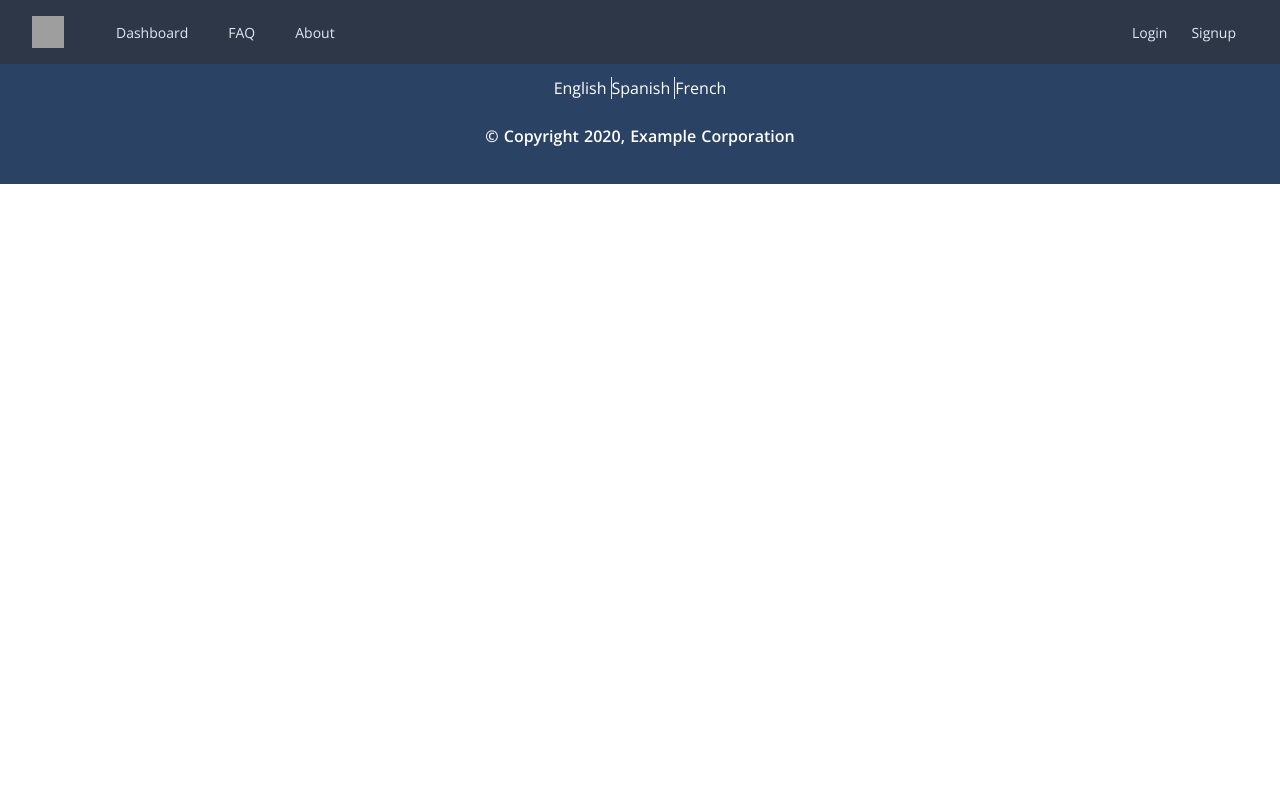
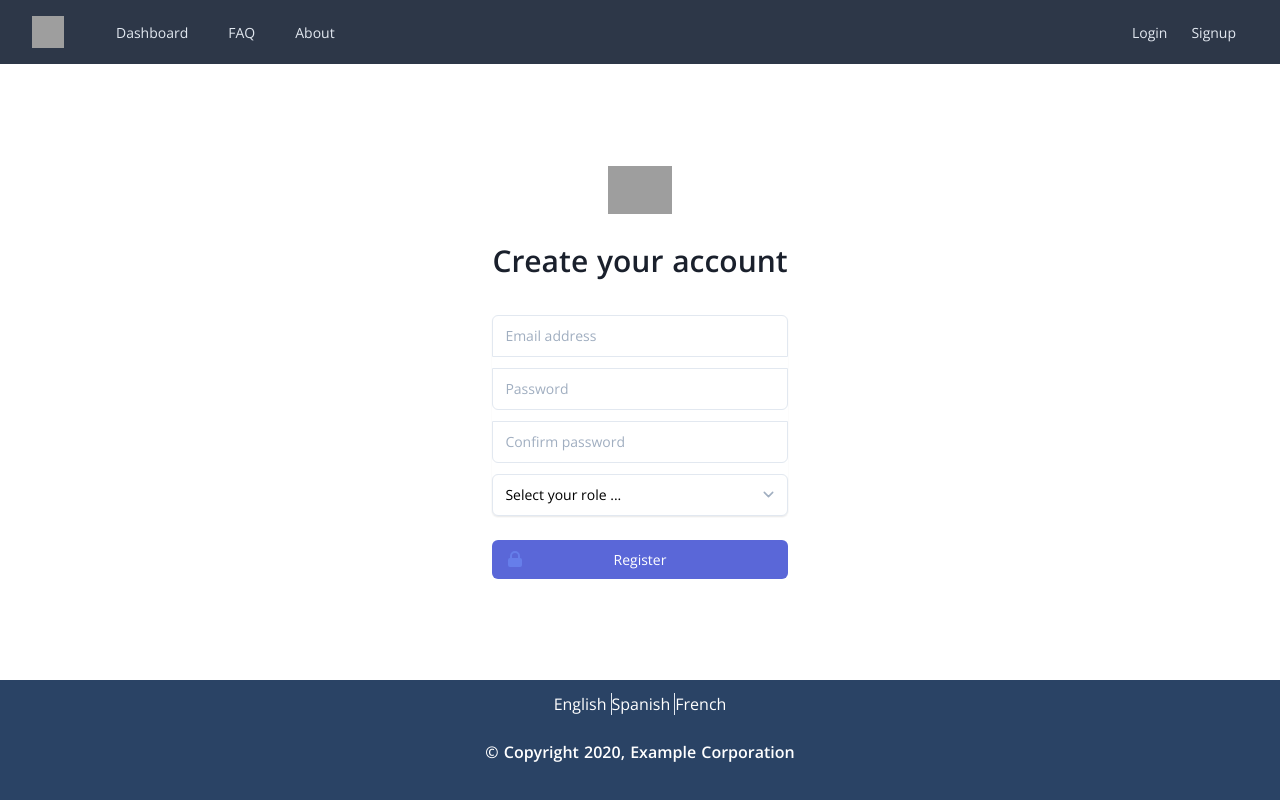
Before and after one commit to rafi-isakh/my-vue-app, a Nuxt app: page /register in a window 1280 px wide. Built offline with nearby package versions, Linux system fonts and the light colour scheme; grey boxes are pictures that could not be loaded.

Commit message:
add registration page

```diff
--- a/components/Navigation.vue
+++ b/components/Navigation.vue
@@ -23,7 +23,7 @@
             <div class="ml-4 flex items-center md:ml-6">
               <nuxt-link to="login" class="text-gray-300 hover:bg-gray-700 hover:text-white px-3 py-2
                 rounded-md text-sm font-medium"  @click.native="toggleActiveClass('')">Login</nuxt-link>
-              <nuxt-link to="#" class="text-gray-300 hover:bg-gray-700 hover:text-white px-3 py-2
+              <nuxt-link to="register" class="text-gray-300 hover:bg-gray-700 hover:text-white px-3 py-2
                 rounded-md text-sm font-medium" @click.native="toggleActiveClass('')">Signup</nuxt-link>
             </div>
           </div>
--- /dev/null
+++ b/pages/register.vue
@@ -0,0 +1,77 @@
+<template>
+  <div class="flex bg-gray-50 px-4 m-auto">
+    <div class="max-w-md space-y-8 content">
+      <div>
+        <img class="mx-auto h-12 w-auto" src="https://tailwindui.com/img/logos/workflow-mark-indigo-600.svg" alt="Workflow">
+        <h2 class="mt-6 text-center text-3xl font-extrabold text-gray-900">
+          Create your account
+        </h2>
+      </div>
+      <form class="mt-8 space-y-6" action="#" method="POST" @submit.prevent="handleSubmit">
+        <input type="hidden" name="remember" value="true">
+        <div class="rounded-md shadow-sm -space-y-px">
+          <div>
+            <label for="email-address" class="sr-only">Email address</label>
+            <input id="email-address" name="email" type="email" v-model="email" autocomplete="email" required
+              class="appearance-none rounded-none relative block w-full px-3 py-2 border border-gray-300
+              placeholder-gray-500 text-gray-900 rounded-t-md focus:outline-none focus:ring-indigo-500
+              focus:border-indigo-500 focus:z-10 sm:text-sm" placeholder="Email address">
+          </div>
+          <div>
+            <label for="password" class="sr-only">Password</label>
+            <input id="password" name="password" type="password" v-model="password" autocomplete="current-password" required
+            class="appearance-none rounded-none relative block w-full px-3 py-2 border border-gray-300 placeholder-gray-500
+            text-gray-900 rounded-b-md focus:outline-none focus:ring-indigo-500 focus:border-indigo-500 focus:z-10 sm:text-sm
+            my-3" placeholder="Password">
+          </div>
+          <div>
+            <label for="confirm-password" class="sr-only">Confirm Password</label>
+            <input id="confirm-password" name="confirm-password" type="password" v-model="confirmPassword"
+            autocomplete="current-password" required class="appearance-none rounded-none relative block w-full px-3 py-2
+            border border-gray-300 placeholder-gray-500 text-gray-900 rounded-b-md focus:outline-none focus:ring-indigo-500
+            focus:border-indigo-500 focus:z-10 sm:text-sm my-3" placeholder="Confirm password">
+          </div>
+          <div>
+            <label for="role" class="sr-only">Role</label>
+              <select id="role" name="role" autocomplete="role" v-model="role" class="mt-1 block w-full py-2 px-3 border border-gray-300
+              bg-white rounded-md shadow-sm focus:outline-none focus:ring-indigo-500 focus:border-indigo-500 sm:text-sm" required>
+                <option value="">Select your role ...</option>
+                <option value="1">Talent</option>
+                <option value="2">Producer</option>
+              </select>
+          </div>
+        </div>
+
+        <div>
+          <button type="submit" class="group relative w-full flex justify-center py-2 px-4 border border-transparent text-sm font-medium rounded-md text-white bg-indigo-600 hover:bg-indigo-700 focus:outline-none focus:ring-2 focus:ring-offset-2 focus:ring-indigo-500">
+            <span class="absolute left-0 inset-y-0 flex items-center pl-3">
+              <!-- Heroicon name: lock-closed -->
+              <svg class="h-5 w-5 text-indigo-500 group-hover:text-indigo-400" xmlns="http://www.w3.org/2000/svg" viewBox="0 0 20 20" fill="currentColor" aria-hidden="true">
+                <path fill-rule="evenodd" d="M5 9V7a5 5 0 0110 0v2a2 2 0 012 2v5a2 2 0 01-2 2H5a2 2 0 01-2-2v-5a2 2 0 012-2zm8-2v2H7V7a3 3 0 016 0z" clip-rule="evenodd" />
+              </svg>
+            </span>
+            Register
+          </button>
+        </div>
+      </form>
+    </div>
+  </div>
+</template>
+
+<script>
+export default {
+  data() {
+    return {
+      email: "",
+      password: "",
+      confirmPassword: "",
+      role:""
+    }
+  },
+  methods: {
+    handleSubmit() {
+      console.log("Form submitted")
+    }
+  }
+}
+</script>
```
